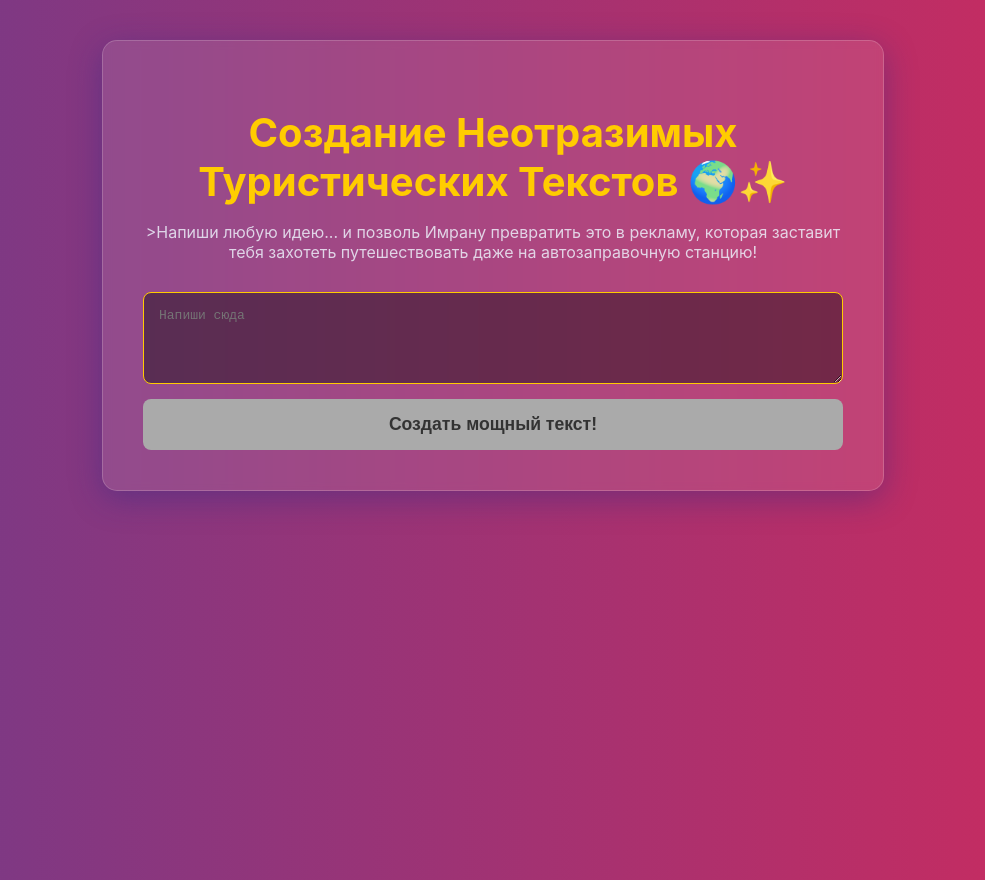
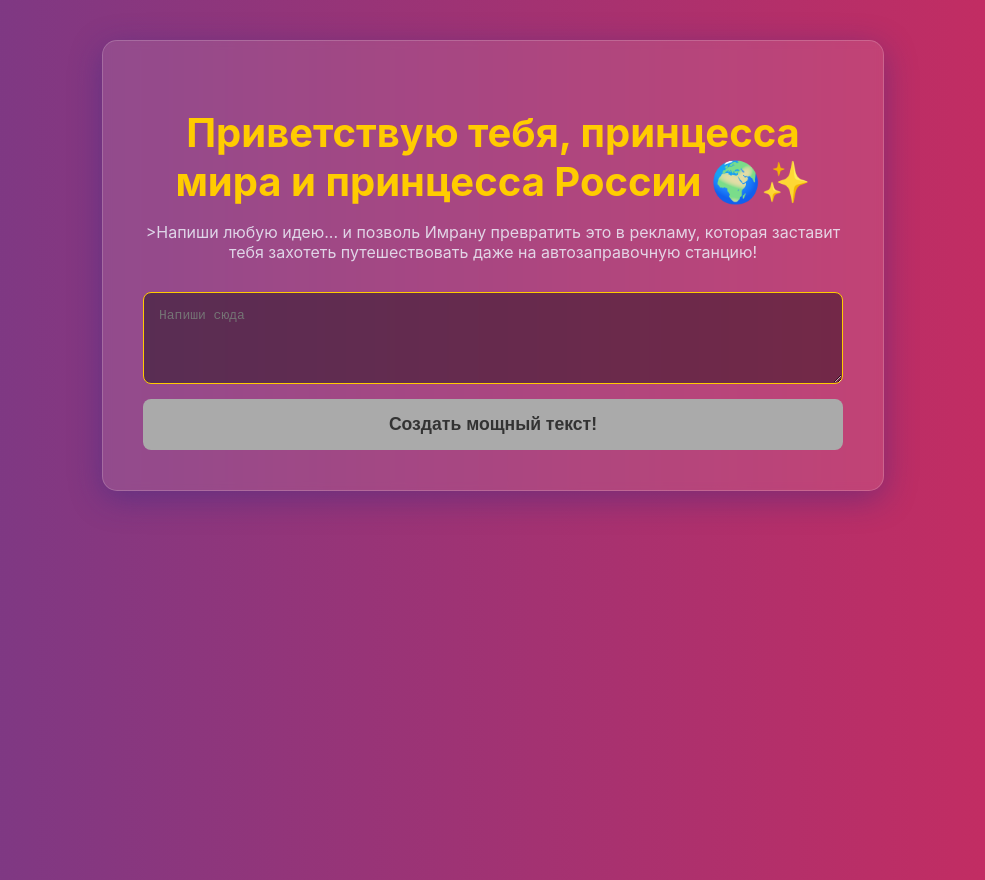
Before and after one commit to bara-bara/tanya, a Next.js app: page / in a window 1280 px wide. Shown: the whole page, without its empty margins (147-1132 px from the left). Built offline with nearby package versions, Linux system fonts and the light colour scheme.

Commit message:
Update index.js
ADD

```diff
--- a/pages/index.js
+++ b/pages/index.js
@@ -68,7 +68,7 @@ export default function Home() {
       </Head>
 
       <main className="main-content">
-        <h1>Создание Неотразимых Туристических Текстов 🌍✨</h1>
+        <h1>Приветствую тебя, принцесса мира и принцесса России 🌍✨</h1>
         <p>>Напиши любую идею... и позволь Имрану превратить это в рекламу, которая заставит тебя захотеть путешествовать даже на автозаправочную станцию!</p>
 
         <form onSubmit={generateCaption} className="form-area">
```
